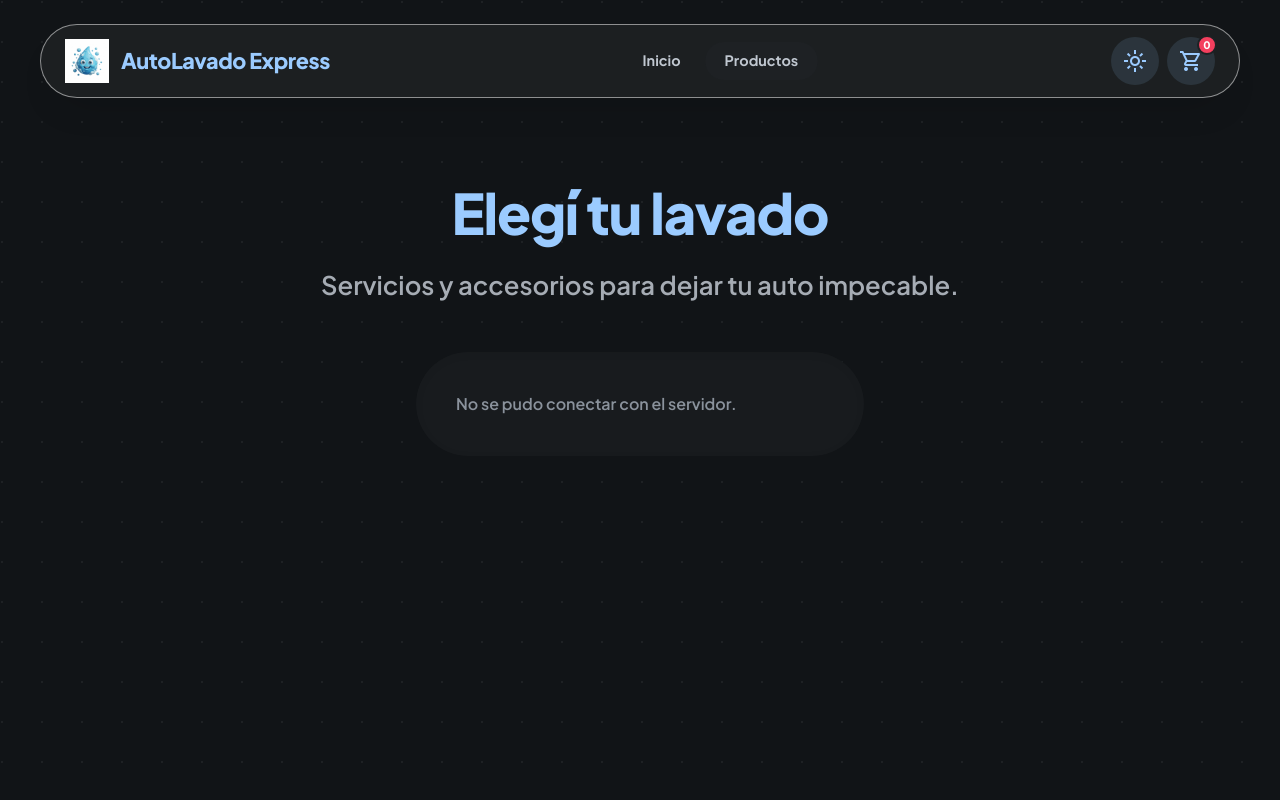
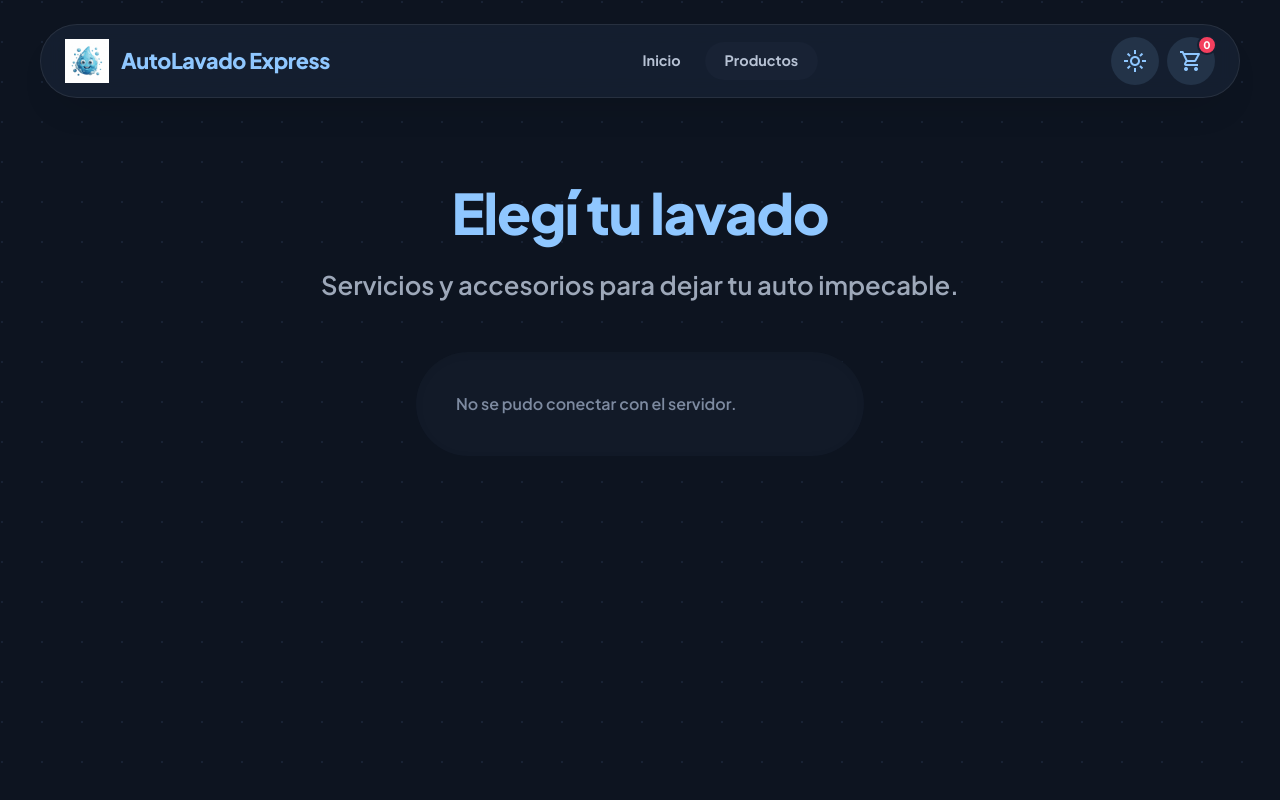
Before and after one commit to lccarelli/lavadero-frontend, a website with bundled scripts: page public/productos.html in a window 1280 px wide. Both pictures are taken after a click on the button "dark_mode". Built offline with nearby package versions, Linux system fonts and the light colour scheme; no server answers.

Commit message:
feat(TK-F-08): paleta oscura azul noche y bordes vía variable

```diff
--- a/public/css/components.css
+++ b/public/css/components.css
@@ -17,7 +17,7 @@
   margin: 0 auto;
   background: color-mix(in srgb, var(--card-bg) 88%, transparent);
   backdrop-filter: blur(10px);
-  border: 1px solid rgba(255, 255, 255, 0.5);
+  border: 1px solid var(--card-border);
   border-radius: var(--radius-full);
   box-shadow: 0 20px 40px -20px rgba(0, 0, 0, 0.2);
   padding: 0.75rem 1.5rem;
@@ -135,7 +135,7 @@
 
 .product-card {
   background: var(--card-bg);
-  border: 1px solid rgba(255, 255, 255, 0.8);
+  border: 1px solid var(--card-border);
   border-radius: var(--radius-lg);
   padding: 2rem;
   display: flex;
@@ -218,7 +218,7 @@
   max-width: var(--container-max);
   margin: 0 auto;
   background: var(--surface-container);
-  border: 1px solid rgba(255, 255, 255, 0.5);
+  border: 1px solid var(--card-border);
   border-radius: var(--radius-lg);
   box-shadow: 0 20px 50px -15px rgba(0, 0, 0, 0.1);
   padding: 2.5rem;
--- a/public/css/theme.css
+++ b/public/css/theme.css
@@ -32,6 +32,7 @@
 
   /* "Blanco" de las cards */
   --card-bg: #ffffff;
+  --card-border: rgba(255, 255, 255, 0.8);
 
   /* Acentos por card/categoría */
   --cyan: #0891b2;  --cyan-dark: #0e7490;  --cyan-soft: #ecfeff;
@@ -53,21 +54,23 @@
 }
 
 [data-theme="dark"] {
-  --primary: #9bcbff;
-  --on-primary: #003355;
-  --primary-container: #004a7a;
-  --on-primary-container: #d0e4ff;
+  /* Azul noche: superficies con tinte navy, primary celeste (color de marca). */
+  --primary: #8fc7ff;
+  --on-primary: #06263f;
+  --primary-container: #1d3a58;
+  --on-primary-container: #cfe4ff;
 
-  --surface: #111417;
-  --surface-container-low: #181b1e;
-  --surface-container: #1e2124;
-  --surface-container-high: #282b2e;
-  --on-surface: #e2e3e5;
-  --on-surface-variant: #c0c7d0;
-  --outline: #8a929c;
-  --outline-variant: #404751;
+  --surface: #0d1420;
+  --surface-container-low: #121a28;
+  --surface-container: #182234;
+  --surface-container-high: #212d42;
+  --on-surface: #e6ebf2;
+  --on-surface-variant: #b7c2d4;
+  --outline: #7d8aa0;
+  --outline-variant: #2c3a52;
 
-  --card-bg: #1e2124;
+  --card-bg: #162032;
+  --card-border: rgba(255, 255, 255, 0.08);
 
   --cyan-soft: #06343d;
   --rose-soft: #3a1620;
```
